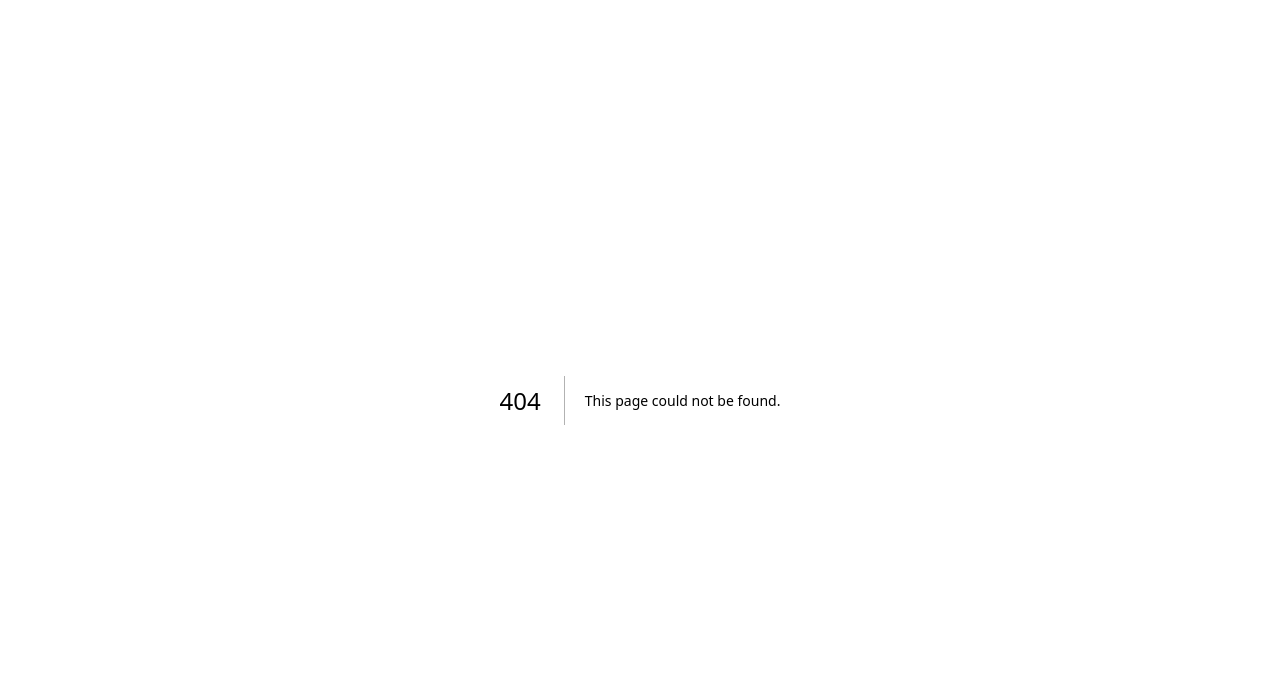
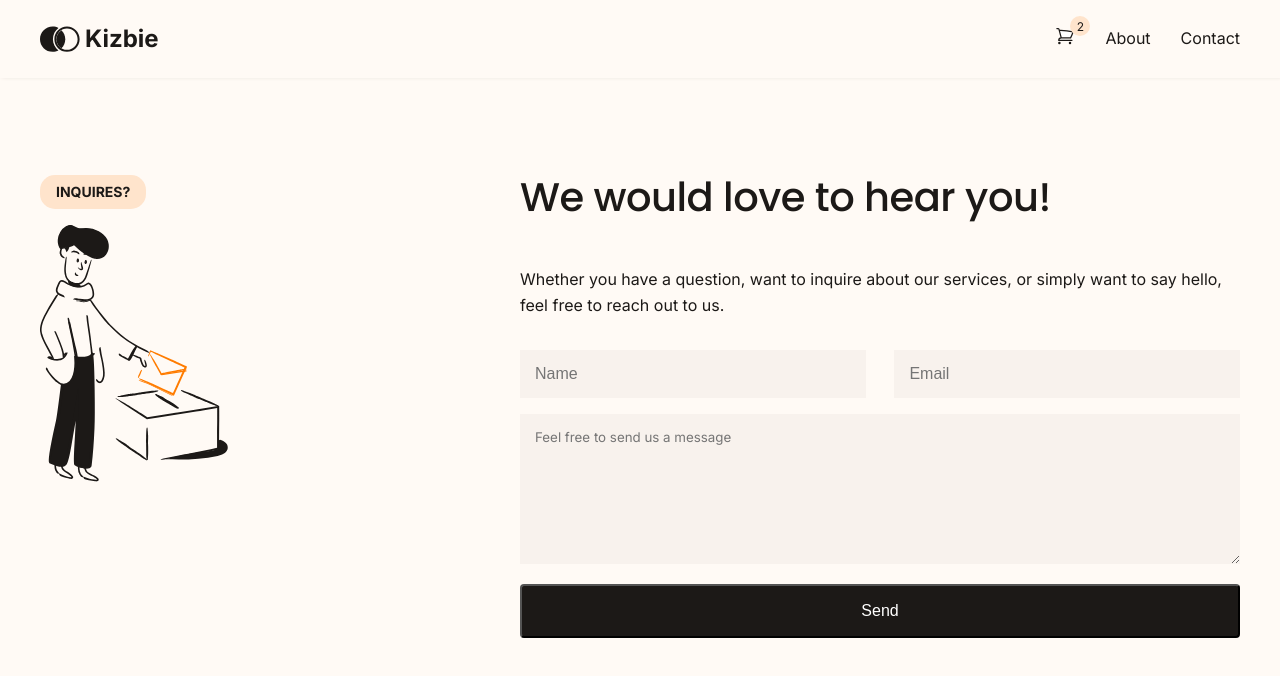
Before and after one commit to iamendy/kizbie, a Next.js app: page /contact in a window 1280 px wide. Before the commit this address had no page. Shown: the top 676 px of the page. Built offline with nearby package versions, Linux system fonts and the light colour scheme.

Commit message:
update: added contact page

```diff
--- a/src/components/Footer.tsx
+++ b/src/components/Footer.tsx
@@ -3,8 +3,10 @@ import Image from "next/image";
 import call from "../../public/img/call.svg";
 import { poppins } from "../fonts";
 import Envelope from "./icons/Envelope";
+import { useRouter } from "next/router";
 
 const Footer = () => {
+  //const router
   return (
     <footer className={styles.footerSection}>
       <div className={styles.footerWrapper}>
--- a/src/components/Layout.tsx
+++ b/src/components/Layout.tsx
@@ -5,6 +5,7 @@ const Layout = ({ children }: { children: React.ReactNode }) => {
   return (
     <main className="pancake">
       <Navbar />
+
       <section>{children}</section>
       <Footer />
     </main>
--- a/src/components/Navbar.tsx
+++ b/src/components/Navbar.tsx
@@ -8,11 +8,11 @@ const Navbar = () => {
   return (
     <nav className={styles.navbarWrapper}>
       <div className={styles.navbar}>
-        <div className={styles.logo}>
+        <Link href="/" className={styles.logo}>
           <Icon />
 
           <span>Kizbie</span>
-        </div>
+        </Link>
 
         <Menu />
 
@@ -24,8 +24,8 @@ const Navbar = () => {
             <Cart />
           </Link>
           <div>
-            <Link href="#">About</Link>
-            <Link href="#">Contact</Link>
+            <Link href="/about">About</Link>
+            <Link href="/contact">Contact</Link>
           </div>
         </div>
       </div>
--- /dev/null
+++ b/src/pages/contact.tsx
@@ -0,0 +1,57 @@
+import mailbox from "../../public/img/mailbox.svg";
+import Image from "next/image";
+import Layout from "../components/Layout";
+import styles from "../styles/Contact.module.scss";
+import { poppins, inter } from "../fonts";
+import Navbar from "../components/Navbar";
+
+const Contact = () => {
+  return (
+    <>
+      <Navbar />
+      <main className="main-wrapper">
+        <div className={styles.contactWrapper}>
+          <div className={styles.top}>
+            <div className="badge">Inquires?</div>
+            <div className={styles.mail}>
+              <Image src={mailbox} alt="send us a mail" />
+            </div>
+          </div>
+
+          <div className={styles.bottom}>
+            <h3 className={styles.title} style={poppins.style}>
+              We would love to hear you!
+            </h3>
+
+            <p className={styles.body}>
+              Whether you have a question, want to inquire about our services,
+              or simply want to say hello, feel free to reach out to us.
+            </p>
+
+            <div className={styles.form}>
+              <div className={styles.details}>
+                <div className={styles.control}>
+                  <input type="text" placeholder="Name" />
+                </div>
+                <div className={styles.control}>
+                  <input type="text" placeholder="Email" />
+                </div>
+              </div>
+
+              <div>
+                <textarea
+                  style={inter.style}
+                  className={styles.message}
+                  placeholder="Feel free to send us a message"
+                ></textarea>
+              </div>
+
+              <button className={styles.send}>Send</button>
+            </div>
+          </div>
+        </div>
+      </main>
+    </>
+  );
+};
+export default Contact;
--- /dev/null
+++ b/src/styles/About.module.scss
@@ -0,0 +1,103 @@
+@import "variables";
+@import "mixins";
+
+.aboutWrapper {
+  padding: 24px 20px 48px;
+  display: flex;
+  flex-direction: column;
+
+  .announce {
+    width: 60%;
+    margin-top: 2rem;
+    margin-bottom: 2rem;
+
+    img {
+      width: 100%;
+      height: auto;
+      object-fit: cover;
+    }
+  }
+
+  .title {
+    @include header-text;
+    font-size: 32px;
+    font-weight: 500;
+    padding-bottom: 10px;
+  }
+
+  .bottom {
+    display: flex;
+    flex-direction: column;
+    row-gap: 2rem;
+
+    .title {
+      @include header-text;
+      font-size: 32px;
+    }
+
+    .features {
+      display: flex;
+      flex-direction: column;
+      row-gap: 2rem;
+    }
+
+    .feature {
+      h3 {
+        @include header-text;
+        font-size: 20px;
+        font-weight: 500;
+        padding-bottom: 10px;
+      }
+
+      p {
+        @include body-text;
+      }
+    }
+  }
+}
+
+@media (min-width: 768px) {
+  .aboutWrapper {
+    .announce {
+      width: 30%;
+    }
+  }
+}
+
+@media (min-width: 1024px) {
+  .aboutWrapper {
+    flex-direction: row;
+    padding-top: 4rem;
+    padding-bottom: 4rem;
+    .top {
+      width: 40%;
+      .announce {
+        width: 60%;
+      }
+    }
+
+    .bottom {
+      width: 60%;
+
+      .title {
+        font-size: 48px;
+      }
+
+      p {
+        @include body-text;
+      }
+    }
+  }
+}
+
+@media (min-width: 1280px) {
+  .box {
+    background-color: green;
+  }
+}
+
+@media (min-width: 1536px) {
+  .box {
+    background-color: purple;
+  }
+}
--- /dev/null
+++ b/src/styles/Contact.module.scss
@@ -0,0 +1,85 @@
+@import "variables";
+@import "mixins";
+
+.contactWrapper {
+  padding: 24px 20px 48px;
+  display: flex;
+  flex-direction: column;
+  row-gap: 2rem;
+
+  .mail {
+    margin-top: 1rem;
+  }
+
+  .bottom {
+    display: flex;
+    flex-direction: column;
+    row-gap: 2rem;
+    .title {
+      @include header-text;
+      font-size: 40px;
+      margin-bottom: 1rem;
+    }
+
+    .body {
+      @include body-text;
+    }
+  }
+
+  .form {
+    display: flex;
+    flex-direction: column;
+    row-gap: 1rem;
+
+    .details {
+      display: flex;
+      align-items: center;
+      justify-content: space-between;
+      .control {
+        width: 48%;
+      }
+
+      input {
+        background-color: $input;
+        border: none;
+        padding: 15px;
+        font-size: 16px;
+        width: 100%;
+        color: $input;
+      }
+    }
+
+    .message {
+      min-height: 150px;
+      width: 100%;
+      padding: 15px;
+      border: none;
+      background-color: $input;
+      color: $input;
+    }
+
+    .send {
+      background-color: $black;
+      padding: 1rem;
+      border-radius: 4px;
+      font-size: 16px;
+      color: white;
+      font-weight: 500;
+    }
+  }
+}
+
+@media (min-width: 1024px) {
+  .contactWrapper {
+    padding: 5rem 40px 80px;
+    flex-direction: row;
+
+    .top {
+      width: 40%;
+    }
+
+    .bottom {
+      width: 60%;
+    }
+  }
+}
--- a/src/styles/Footer.module.scss
+++ b/src/styles/Footer.module.scss
@@ -8,7 +8,7 @@
     display: flex;
     flex-direction: column;
     row-gap: 1rem;
-    margin-bottom: 10rem;
+    margin-bottom: 5rem;
   }
 
   .call {
@@ -41,7 +41,9 @@
       flex-direction: row;
       column-gap: 2rem;
       align-items: center;
-      padding-top: 3rem;
+      padding-top: 2rem;
+      padding-bottom: 2rem;
+      margin-bottom: 0;
       .call {
         width: 50%;
         order: 2;
--- a/src/styles/Navbar.module.scss
+++ b/src/styles/Navbar.module.scss
@@ -16,6 +16,10 @@
   justify-content: space-between;
   align-items: center;
   padding: 20px;
+
+  a {
+    text-decoration: none;
+  }
 }
 
 .logo {
--- a/src/styles/variables.scss
+++ b/src/styles/variables.scss
@@ -3,3 +3,4 @@ $black: #1c1917;
 $light: #ffe4cc;
 $lighter: #d1ccc7;
 $orange: #ffe4cc;
+$input: #f8f2ed;
```
Also changed, not shown: src/pages/about.tsx (added, +70 -0 lines), src/styles/Home.module.scss (+2 -14 lines), public/img/about.svg (added), public/img/mailbox.svg (added).
